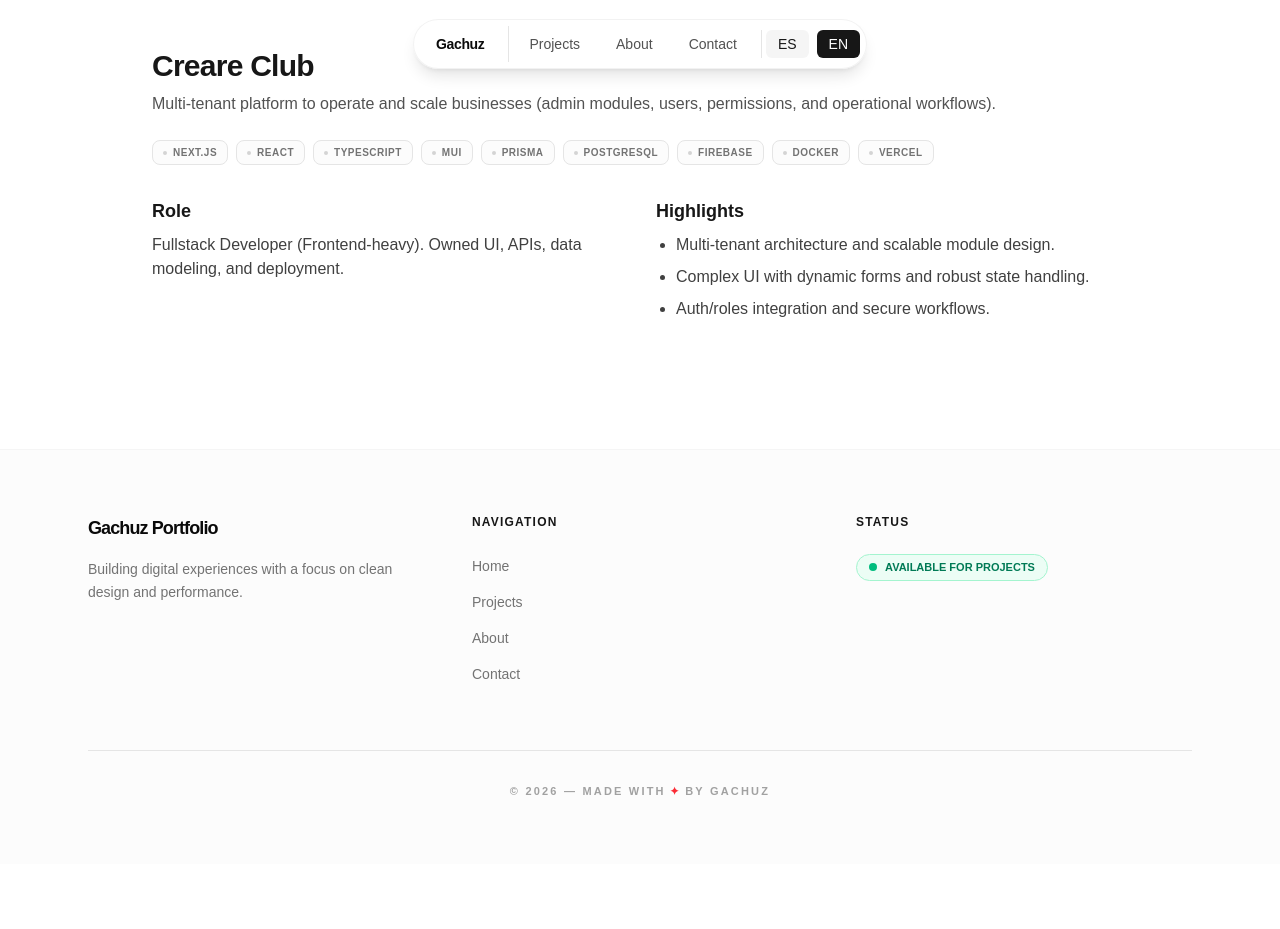
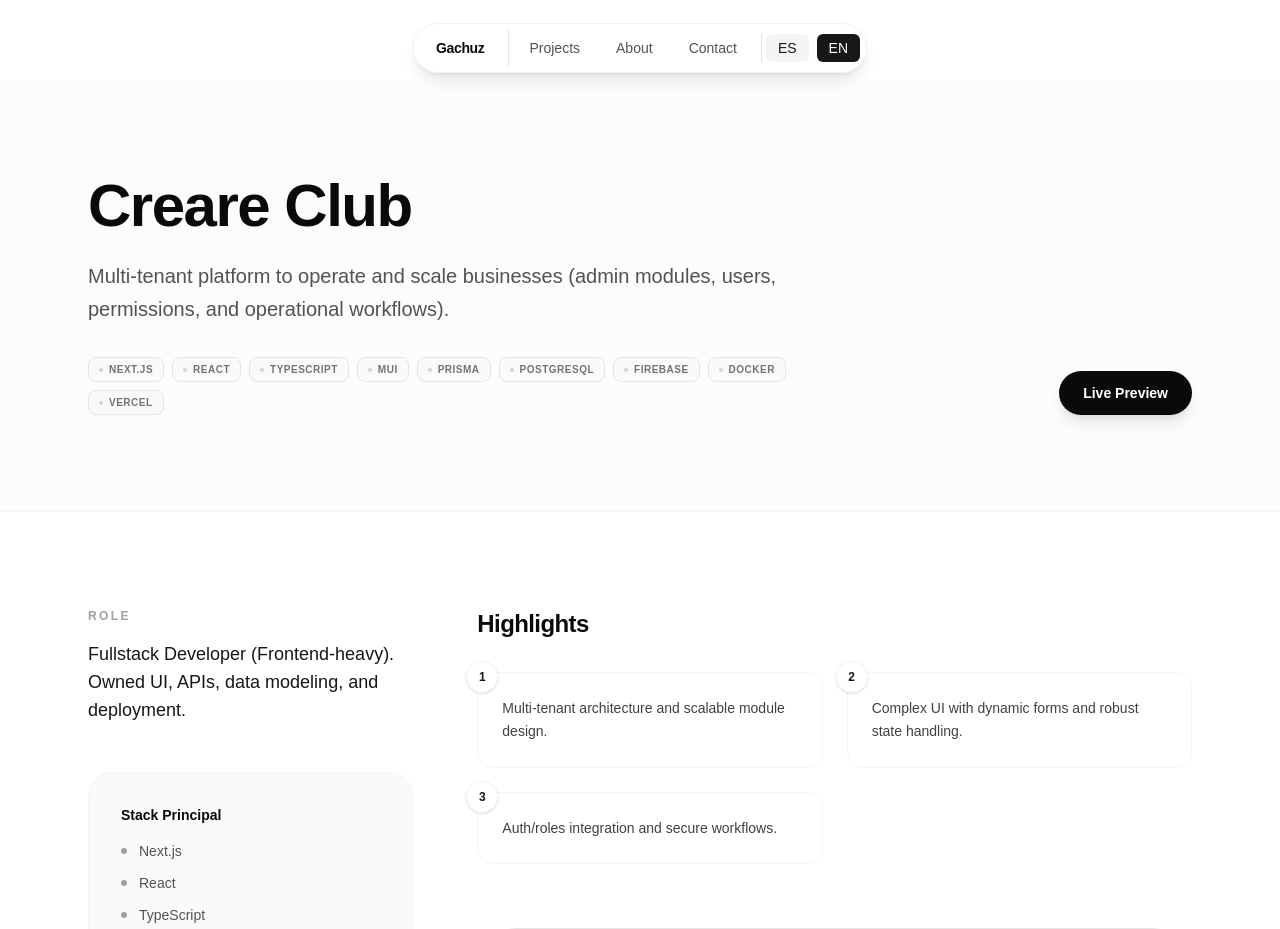
Before and after one commit to BGachuzD/portfolio, a Next.js app: page /en/projects/creare-club-platform in a window 1280 px wide. Shown: the top 929 px of the page. Before the commit the page ends 864 px from the top, so only its background shows below. Built offline with nearby package versions, Linux system fonts and the light colour scheme.

Commit message:
feat: mejorar la estructura y el diseño de las páginas de proyectos y pie de página

```diff
--- a/src/app/[locale]/projects/[slug]/page.tsx
+++ b/src/app/[locale]/projects/[slug]/page.tsx
@@ -1,78 +1,96 @@
-import {notFound} from 'next/navigation';
-import type {Locale} from '@/content/types';
-import {getProjectBySlug} from '@/lib/content';
-import TechBadges from '@/components/projects/tech-badges';
-import {getTranslations} from 'next-intl/server';
+import TechBadges from "@/components/projects/tech-badges";
+import { Locale } from "@/content/types";
+import { getProjectBySlug } from "@/lib/content";
+import { getTranslations } from "next-intl/server";
+import { notFound } from "next/navigation";
 
-import {routing} from '@/i18n/routing';
-import {getProjects} from '@/lib/content';
-
-import type {Metadata} from 'next';
-
-export async function generateMetadata({
-  params
-}: {
-  params: Promise<{locale: Locale; slug: string}>;
-}): Promise<Metadata> {
+export default async function ProjectDetailPage({ params }: { params: Promise<{locale: Locale; slug: string}> }) {
   const {locale, slug} = await params;
+  const t = await getTranslations('projects');
   const project = getProjectBySlug(slug);
 
-  if (!project) return { title: 'Project' };
-
-  return {
-    title: project.name,
-    description: project.summary[locale]
-  };
-}
-
-
-export function generateStaticParams() {
-  const items = getProjects();
-  const params: Array<{locale: 'es' | 'en'; slug: string}> = [];
-
-  for (const locale of routing.locales) {
-    for (const p of items) {
-      params.push({locale, slug: p.slug});
-    }
+  if (!project) {
+    notFound();
   }
 
-  return params;
-}
+  return (
+    <main className="min-h-screen bg-white dark:bg-neutral-950 pt-20">
+      <section className="border-b border-neutral-100 dark:border-neutral-900 bg-neutral-50/50 dark:bg-neutral-900/20 py-16 lg:py-24">
+        <div className="mx-auto max-w-6xl px-6">
+          <div className="flex flex-col gap-8 lg:flex-row lg:items-end lg:justify-between">
+            <div className="max-w-3xl">
+              <h1 className="text-4xl font-extrabold tracking-tight text-neutral-950 dark:text-white sm:text-6xl">
+                {project.name}
+              </h1>
+              <p className="mt-6 text-xl leading-relaxed text-neutral-600 dark:text-neutral-400">
+                {project.summary[locale]}
+              </p>
+              <div className="mt-8">
+                <TechBadges stack={project.stack} />
+              </div>
+            </div>
 
+            <div className="flex gap-4">
+              <button className="rounded-full bg-neutral-950 px-6 py-3 text-sm font-bold text-white transition-transform hover:scale-105 dark:bg-white dark:text-neutral-950 shadow-lg">
+                Live Preview
+              </button>
+            </div>
+          </div>
+        </div>
+      </section>
 
-export default async function ProjectDetailPage({
-  params
-}: {
-  params: Promise<{locale: Locale; slug: string}>;
-}) {
-  const {locale, slug} = await params;
-  const t = await getTranslations('projects');
+      <section className="mx-auto max-w-6xl px-6 py-16 lg:py-24">
+        <div className="grid gap-16 lg:grid-cols-12">
 
-  const project = getProjectBySlug(slug);
-  if (!project) notFound();
+          <div className="lg:col-span-4 space-y-12">
+            <div>
+              <h2 className="text-xs font-bold uppercase tracking-[0.2em] text-neutral-400 dark:text-neutral-500">
+                {t('role')}
+              </h2>
+              <p className="mt-4 text-lg font-medium text-neutral-900 dark:text-neutral-200">
+                {project.role[locale]}
+              </p>
+            </div>
 
-  return (
-    <section className="mx-auto max-w-5xl px-6 py-12">
-      <h1 className="text-3xl font-semibold tracking-tight">{project.name}</h1>
-      <p className="mt-2 text-neutral-600">{project.summary[locale]}</p>
+            <div className="rounded-3xl bg-neutral-50 dark:bg-neutral-900/50 p-8 border border-neutral-100 dark:border-neutral-800">
+              <h3 className="text-sm font-bold text-neutral-950 dark:text-white mb-4">Stack Principal</h3>
+              <ul className="space-y-3">
+                {project.stack.slice(0, 4).map((s) => (
+                  <li key={s} className="flex items-center text-sm text-neutral-600 dark:text-neutral-400">
+                    <span className="mr-3 h-1.5 w-1.5 rounded-full bg-neutral-400 dark:bg-neutral-600" />
+                    {s}
+                  </li>
+                ))}
+              </ul>
+            </div>
+          </div>
 
-      <TechBadges stack={project.stack} />
+          <div className="lg:col-span-8">
+            <h2 className="text-2xl font-bold tracking-tight text-neutral-950 dark:text-white">
+              {t('highlights')}
+            </h2>
+            <div className="mt-8 grid gap-6 sm:grid-cols-2">
+              {project.highlights[locale].map((h, i) => (
+                <div key={i} className="group relative rounded-2xl border border-neutral-100 dark:border-neutral-800 p-6 transition-colors hover:bg-neutral-50 dark:hover:bg-neutral-900/50">
+                  <span className="absolute -top-3 -left-3 flex h-8 w-8 items-center justify-center rounded-full bg-white dark:bg-neutral-950 border border-neutral-100 dark:border-neutral-800 text-xs font-bold shadow-sm dark:text-white">
+                    {i + 1}
+                  </span>
+                  <p className="text-neutral-700 dark:text-neutral-300 text-sm leading-relaxed">
+                    {h}
+                  </p>
+                </div>
+              ))}
+            </div>
 
-      <div className="mt-8 grid gap-8 md:grid-cols-2">
-        <div>
-          <h2 className="text-lg font-semibold">{t('role')}</h2>
-          <p className="mt-2 text-neutral-700">{project.role[locale]}</p>
+            <div className="mt-16 aspect-video w-full overflow-hidden rounded-[2.5rem] bg-neutral-100 dark:bg-neutral-900 border border-neutral-200 dark:border-neutral-800 shadow-inner flex items-center justify-center">
+              <p className="text-sm font-medium text-neutral-400 uppercase tracking-widest">
+                Mockup / Image Placeholder
+              </p>
+            </div>
+          </div>
+
         </div>
-
-        <div>
-          <h2 className="text-lg font-semibold">{t('highlights')}</h2>
-          <ul className="mt-2 list-disc space-y-2 pl-5 text-neutral-700">
-            {project.highlights[locale].map((h) => (
-              <li key={h}>{h}</li>
-            ))}
-          </ul>
-        </div>
-      </div>
-    </section>
+      </section>
+    </main>
   );
 }
--- a/src/app/[locale]/projects/page.tsx
+++ b/src/app/[locale]/projects/page.tsx
@@ -1,48 +1,46 @@
+// src/app/[locale]/projects/page.tsx
 import {getProjects} from '@/lib/content';
 import ProjectGrid from '@/components/projects/project-grid';
 import type {Locale} from '@/content/types';
-import {motion} from 'framer-motion';
+import * as motion from 'framer-motion/client'; // Importante para Server Components en Next 15
 import {staggerContainer} from '@/motion/variants';
+import Link from 'next/link';
 
-import type {Metadata} from 'next';
-import {getTranslations} from 'next-intl/server';
-
-export async function generateMetadata({
-  params
-}: {
-  params: Promise<{locale: Locale}>;
-}): Promise<Metadata> {
-  const {locale} = await params;
-  const t = await getTranslations({locale, namespace: 'projects'});
-
-  return {
-    title: t('title'),
-    description: t('subtitle')
-  };
-}
-
-export default async function ProjectsPage({
-  params
-}: {
-  params: Promise<{locale: Locale}>;
-}) {
+export default async function ProjectsPage({ params }: { params: Promise<{locale: Locale}> }) {
   const {locale} = await params;
   const items = getProjects();
+
   return (
-    <section className="mx-auto max-w-5xl px-6 py-12">
-      <h1 className="text-3xl font-semibold tracking-tight">Projects</h1>
-      <p className="mt-2 text-neutral-600">
-        Selected work across web, mobile, and fullstack systems.
+    <main className="min-h-screen bg-white dark:bg-neutral-950 pt-24">
+      <section className="mx-auto max-w-6xl px-6 py-12">
+        <div className="mb-16 max-w-2xl">
+          <Link
+            href={`/${locale}`}
+            className="group mb-8 inline-flex items-center text-sm font-medium text-neutral-500 hover:text-neutral-950 dark:hover:text-white transition-colors"
+          >
+            <svg className="mr-2 h-4 w-4 transition-transform group-hover:-translate-x-1" fill="none" viewBox="0 0 24 24" stroke="currentColor">
+              <path strokeLinecap="round" strokeLinejoin="round" strokeWidth={2} d="M15 19l-7-7 7-7" />
+            </svg>
+            {locale === 'es' ? 'Volver al inicio' : 'Back to home'}
+          </Link>
+
+          <h1 className="text-4xl font-bold tracking-tight text-neutral-950 dark:text-white sm:text-5xl">
+            {locale === 'es' ? 'Proyectos Seleccionados' : 'Selected Projects'}
+          </h1>
+          <p className="mt-6 text-lg leading-relaxed text-neutral-600 dark:text-neutral-400">
+            Una colección de trabajos enfocados en interfaces intuitivas y soluciones técnicas robustas.
           </p>
+        </div>
 
         <motion.div
           variants={staggerContainer}
           initial="hidden"
-  whileInView="visible"
-  viewport={{ once: true }}
+          animate="visible"
         >
+          {/* Usamos el grid que ya mejoramos antes */}
           <ProjectGrid projects={items} locale={locale} />
         </motion.div>
       </section>
+    </main>
   );
 }
--- a/src/components/footer.tsx
+++ b/src/components/footer.tsx
@@ -14,7 +14,7 @@ export default async function Footer({ locale }: { locale: Locale }) {
           {/* Info Principal */}
           <div className="space-y-4">
             <h3 className="text-lg font-bold tracking-tighter text-neutral-950 dark:text-white">
-              Gachuz Portfolio
+              Gachuz Portafolio
             </h3>
             <p className="text-sm leading-relaxed text-neutral-500 dark:text-neutral-400 max-w-xs">
               {locale === 'es'
--- a/src/components/header.tsx
+++ b/src/components/header.tsx
@@ -22,7 +22,7 @@ export default function Header() {
   ];
 
   return (
-    <header className="fixed inset-x-0 top-4 z-50 mx-auto flex h-14 max-w-fit items-center justify-center">
+    <header className="fixed inset-x-0 top-5 z-50 mx-auto flex h-14 max-w-fit items-center justify-center">
       <nav className="flex items-center gap-1 rounded-full border border-neutral-200/50 bg-white/70 p-1.5 shadow-lg backdrop-blur-xl dark:border-neutral-800/50 dark:bg-neutral-950/70 dark:shadow-2xl">
 
         <Link
```
Lines whose indentation alone changed are shown as unchanged.
